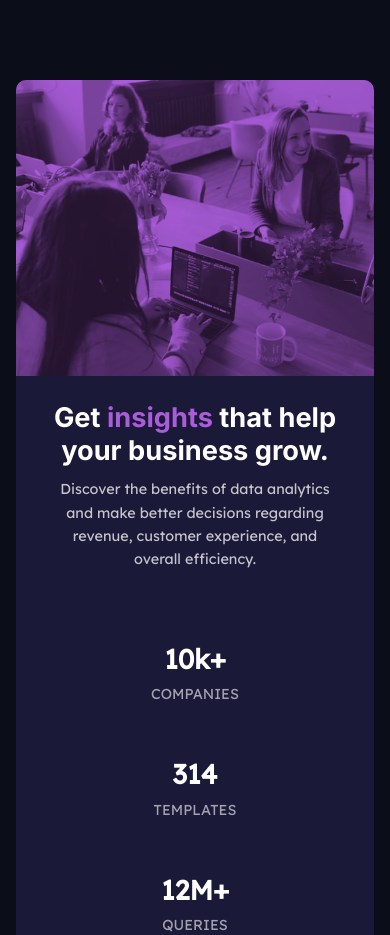
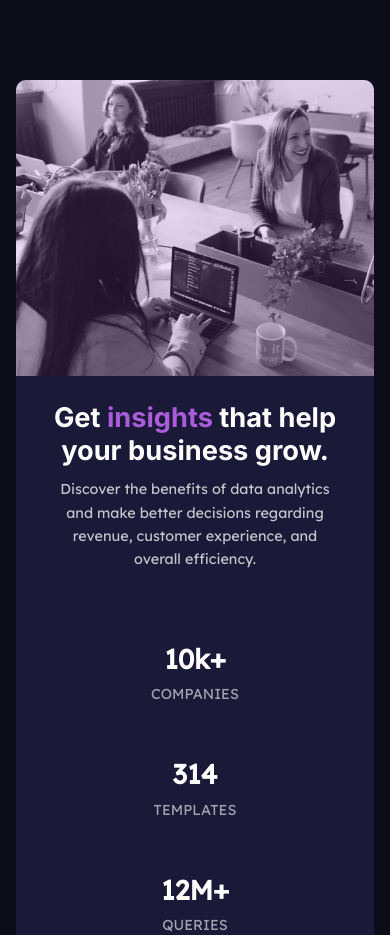
Before and after one commit to LenyPython/FrontendMentor, a plain HTML site: page index.html in a window 390 px wide. Shown: the top 935 px of the page. Drawn offline with nearby package versions, Linux system fonts and the light colour scheme; files that its build step writes are made by us from their sources.

Commit message:
small bug

```diff
--- a/style.scss
+++ b/style.scss
@@ -141,7 +141,7 @@ align-items: center;
 		height: auto;
 		object-fit: contain;
 	& > img{
-		mix-blend-mode: multiply;
+		opacity: 0.8;
 		width: 100%;
 		height: 100%;
 	}
```
